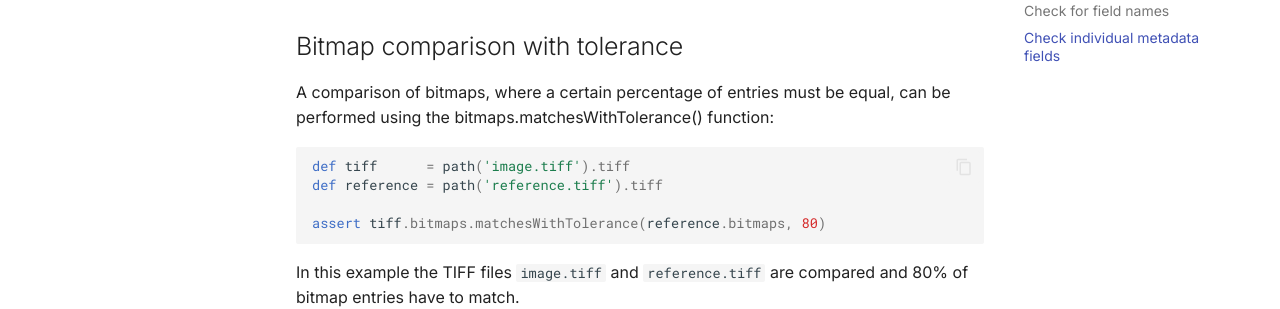
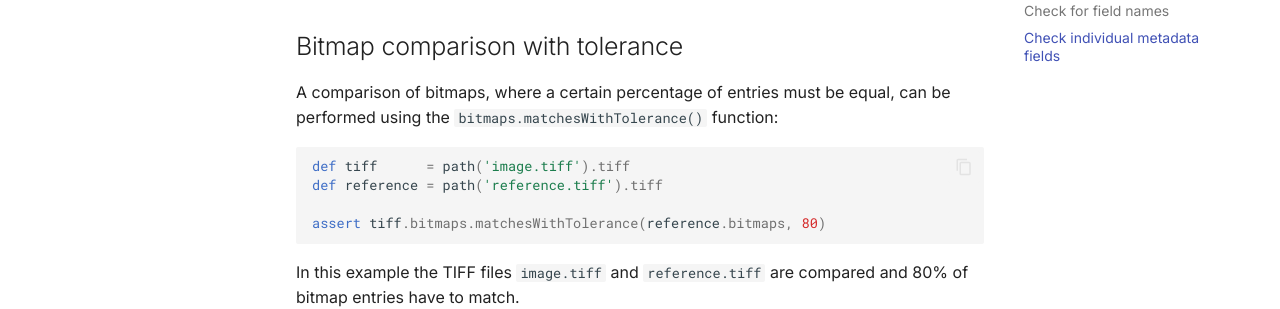
Before and after one commit to nf-core/nft-tiff, an MkDocs documentation site: the page built from docs/usage.md, in a window 1280 px wide and 900 px high, scrolled down 1993 px. Shown: the part 178-487 px from the top of the window. Built offline with MkDocs 1.6.1 and Material for MkDocs 9.7.7, drawn with Linux system fonts in a browser that asks for light colours; comment, search, counter and statistics services are not loaded; the version menu is left out.

Commit message:
Apply markdown suggestions from code review
Co-authored-by: Leon Hafner <60394289+LeonHafner@users.noreply.github.com>

````diff
--- a/docs/usage.md
+++ b/docs/usage.md
@@ -29,7 +29,7 @@
 
 ## Check for field counts
 
-The number of metadata fields in each directory of a TIFF file can be checked using the `meta.getFieldCounts()` function :
+The number of metadata fields in each directory of a TIFF file can be checked using the `meta.getFieldCounts()` function:
 
 ```groovy
 def tiff = path('image.tiff').tiff
@@ -88,7 +88,7 @@
 ```
 
 ## Bitmap comparison with tolerance
-A comparison of bitmaps, where a certain percentage of entries must be equal, can be performed using the bitmaps.matchesWithTolerance() function:
+A comparison of bitmaps, where a certain percentage of entries must be equal, can be performed using the `bitmaps.matchesWithTolerance()` function:
 
 ```groovy
 def tiff      = path('image.tiff').tiff
````
